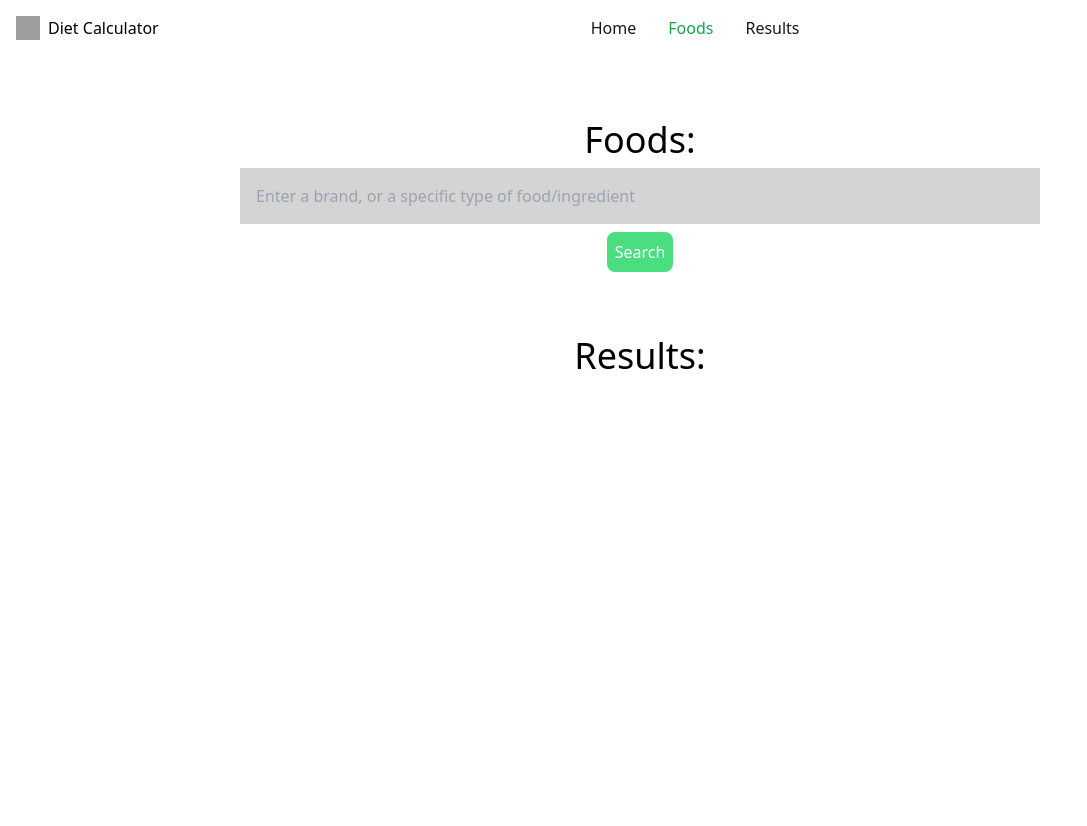
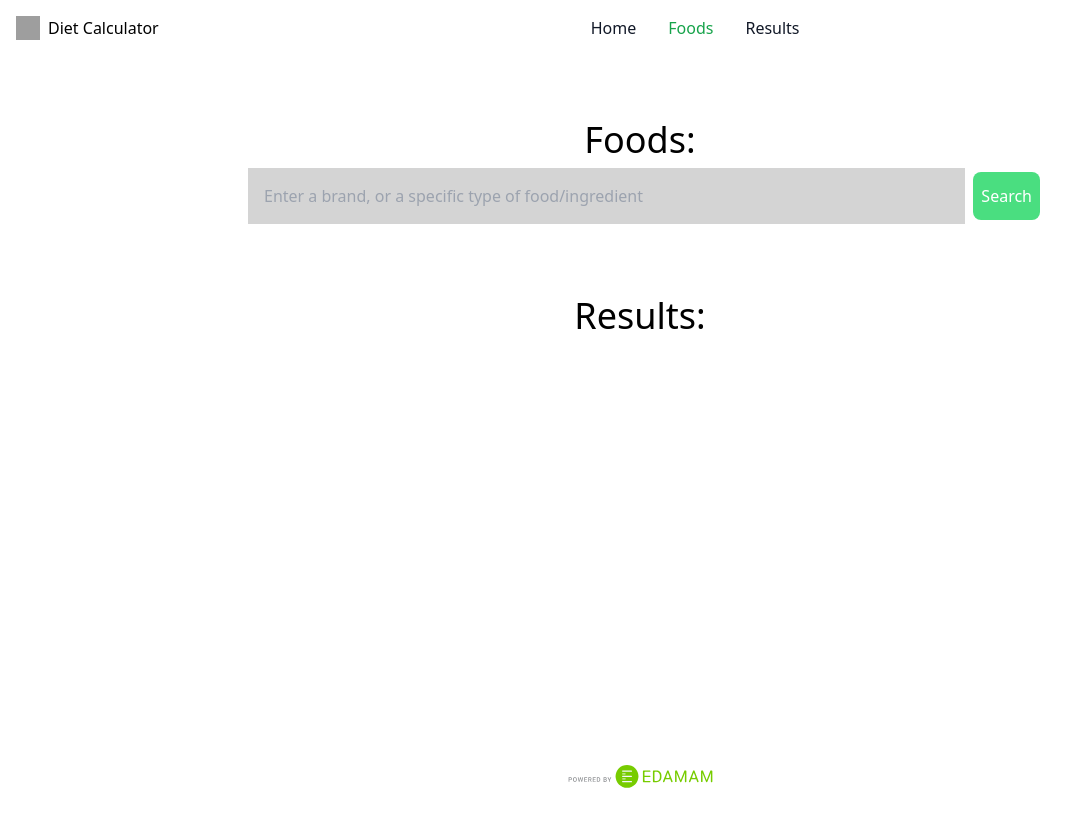
Before and after one commit to CedricAOUN/nuxtjs-diet-calculator, a Nuxt app: page /foods in a window 1280 px wide. Shown: the top 826 px of the page, without its empty margins (0-1087 px from the left). After the commit the page ends 800 px from the top, so only its background shows below. Built offline with nearby package versions, Linux system fonts and the light colour scheme; grey boxes are pictures that could not be loaded.

Commit message:
Autocomplete added, API Attribution added.

```diff
--- a/layouts/default.vue
+++ b/layouts/default.vue
@@ -8,6 +8,11 @@ const openMenu = ref(false);
   function handleToggle() {
     darkMode.value = !darkMode.value;
   }
+
+
+useHead({
+  script: [{ src: "https://developer.edamam.com/attribution/badge.js" }],
+});
 
   function handleOpen() {
     openMenu.value = !openMenu.value
@@ -49,10 +54,14 @@ const openMenu = ref(false);
   </header>
 
   <div class="" v-bind:class="{dark: darkMode}">
-    <div class="dark:bg-gray-600 dark:text-white min-w-screen min-h-screen">
+    <div class="dark:bg-gray-600 dark:text-white min-w-screen min-h-[calc(100svh-6rem)]">
       <NuxtPage></NuxtPage>
     </div>
   </div>
+
+  <footer>
+    <img class="h-[2rem] text-center mx-auto" src="../public/Edamam_Badge_Transparent.svg" alt="Edamam Badge">
+  </footer>
 
 </template>
 
--- a/nuxt.config.ts
+++ b/nuxt.config.ts
@@ -4,5 +4,5 @@ export default defineNuxtConfig({
     modules: [
         '@nuxtjs/tailwindcss',
         'nuxt-icon'
-    ]
+    ],
 })
--- a/pages/foods/index.vue
+++ b/pages/foods/index.vue
@@ -1,4 +1,5 @@
 <script setup lang="ts">
+
 
   const inputValue = ref('');
   const isLoading = ref(false);
@@ -11,6 +12,11 @@
     text: string,
     parsed: any[],
     hints: any[]
+  }
+
+  function handleChange(toQuery: string) {
+    inputValue.value = toQuery
+    searchItems(inputValue.value)
   }
 
   async function searchItems(query: string, brand?: string) {
@@ -30,16 +36,41 @@
       }
     }
   }
+  const autoList = ref<string[] | null>([])
+  const autoComplete = async (query: string) => {
+    const url = `https://api.edamam.com/auto-complete?app_id=c7d1b491&app_key=f60db3c5476f4f0c68beb07c74ab65d1&q=${query}`
+    try {
+      const {data: resList } = await useFetch<string[]>(url)
+      if(resList.value) autoList.value = resList.value
+
+    } catch (e) {
+      console.log('Error fetching auto completion: ', e)
+    }
+  }
+
+
+  watch(inputValue, (newQuery: string) => {
+    autoComplete(newQuery)
+  })
 
 </script>
 
 <template>
   <section class="text-center py-16">
     <h1 class="text-4xl">Foods:</h1>
-      <input id='search' v-model="inputValue" class="p-4 m-2 bg-neutral-300 dark:bg-neutral-600 mx-auto block w-full max-w-[800px]" placeholder="Enter a brand, or a specific type of food/ingredient">
-      <button class="p-2 rounded-lg bg-green-400 text-white" @click="searchItems(inputValue)">
+    <div class="flex justify-center mx-auto w-full relative max-w-[800px] ">
+      <input id='search' v-model="inputValue" autocomplete="off"
+             class="p-4 m-2 bg-neutral-300 dark:bg-neutral-600 w-full max-w-[800px] "
+              placeholder="Enter a brand, or a specific type of food/ingredient">
+      <button class="p-2 h-12 my-auto rounded-lg bg-green-400 text-white" @click="searchItems(inputValue)">
         Search
       </button>
+      <ul v-if="autoList?.length > 0" id="auto-complete-list" class="text-left left-1 text-black mt-[4.2em] md:max-w-[728px] max-w-[90svw] w-full absolute bg-white dark:bg-gray-600 dark:text-white border border-gray-300 rounded shadow-md ">
+        <li v-for="s in autoList" class="hover:bg-gray-400 bg-opacity-50 hover:text-white px-3 py-3" @click="handleChange(s)">{{s.charAt(0).toUpperCase() + s.slice(1)}}</li>
+      </ul>
+    </div>
+
+    <div id="edamam-badge" data-color="white"></div>
   </section>
   <section class="text-center h-full flex justify-center gap-4 flex-col px-5 flex-wrap">
     <h2 class="text-4xl">Results:</h2>
```
Also changed, not shown: public/Edamam_Badge_Transparent.svg (added).
